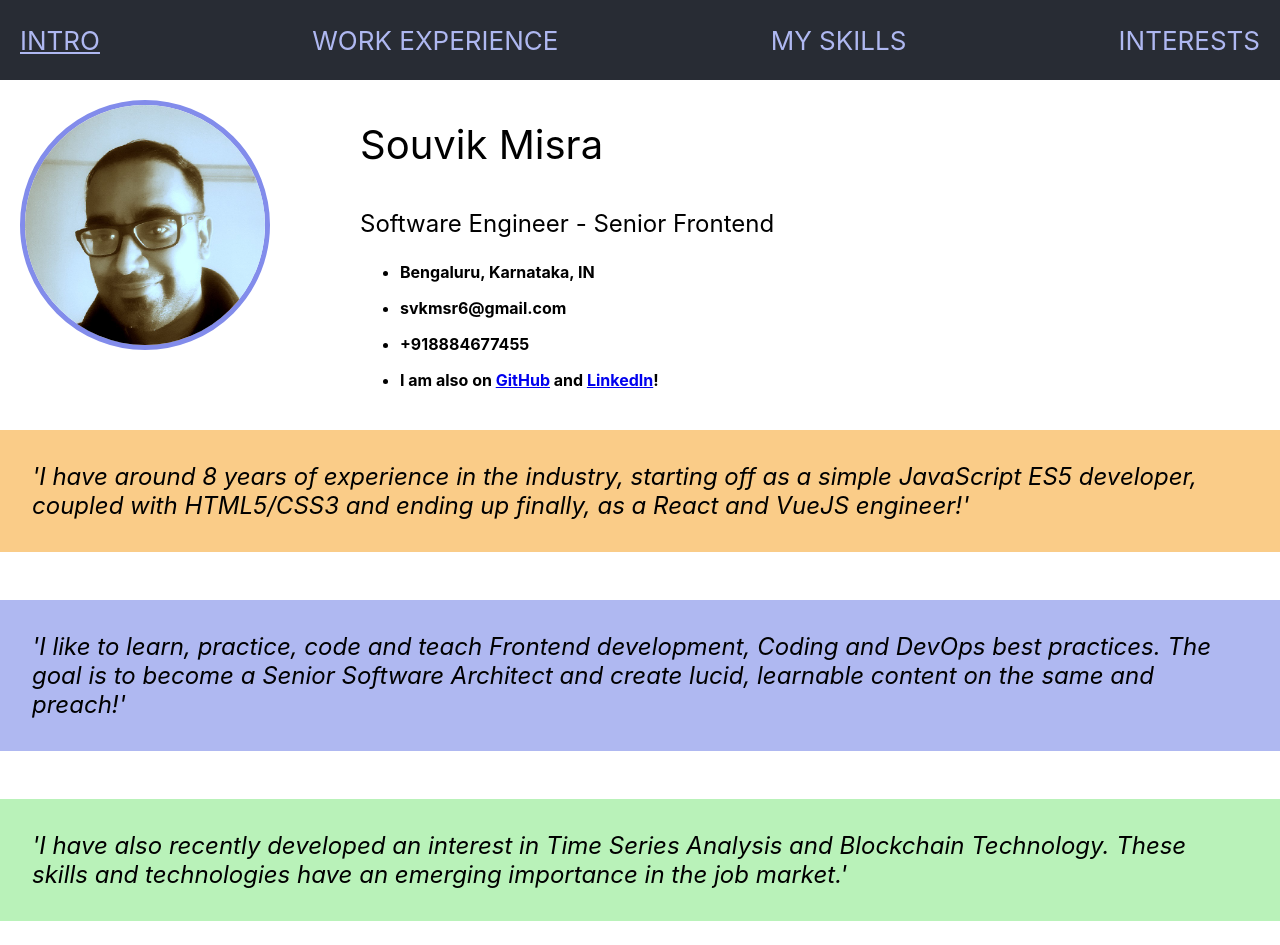
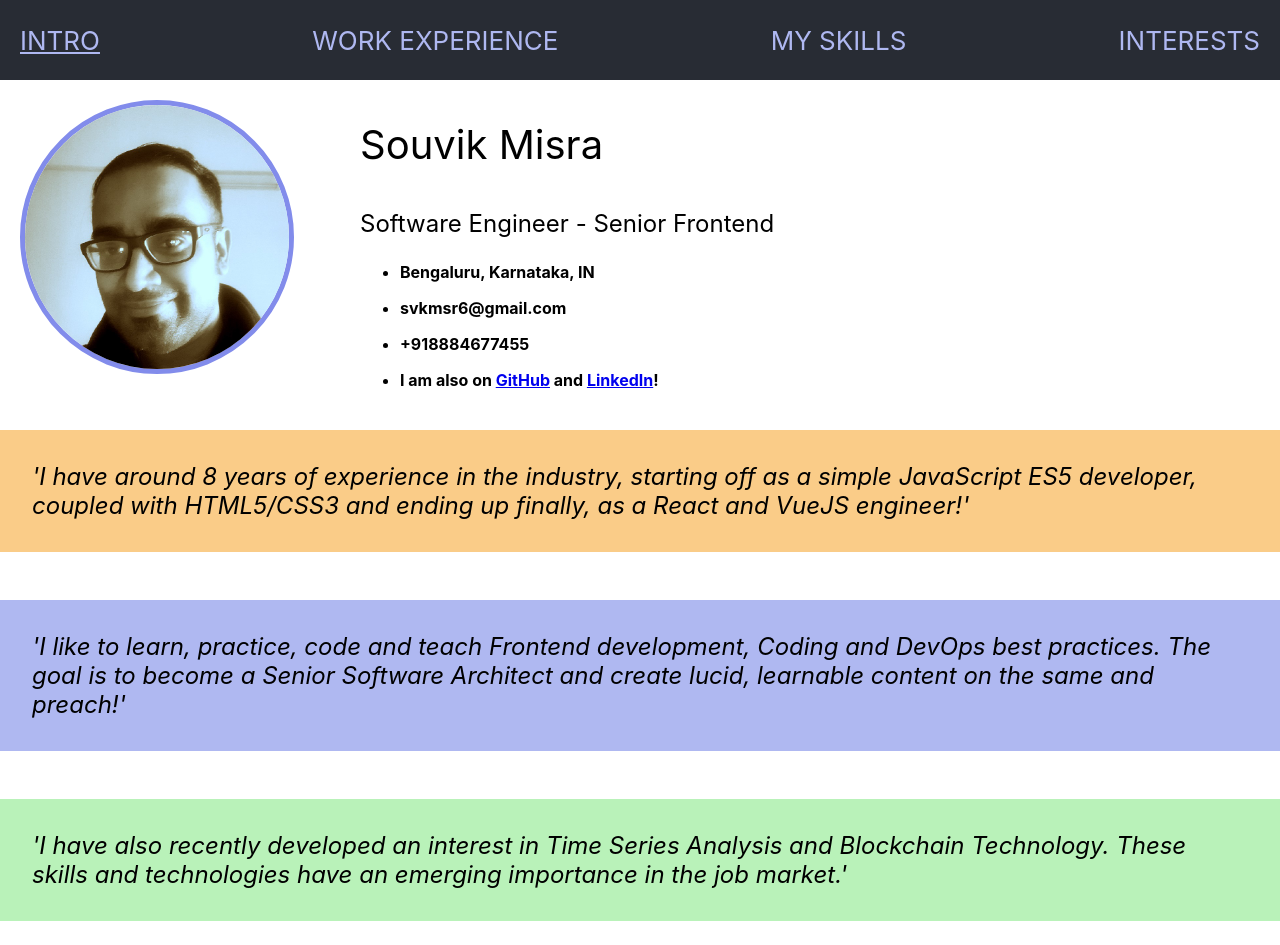
Before and after one commit to svkmsr6/svk-profile-app, a React (Create React App) app: page / in a window 1280 px wide. In both pictures the pointer is over the picture 145 px from the left and 225 px from the top of the page. Built offline with nearby package versions, Linux system fonts and the light colour scheme.

Commit message:
Add Hover functionality

```diff
--- a/src/components/Avatar.css
+++ b/src/components/Avatar.css
@@ -1,6 +1,7 @@
 .avatar-container {
     padding: 20px;
     flex: 0 0 25%;
+    cursor: pointer;
 }
 
 .avatar-container > img {
@@ -8,3 +9,7 @@
     border: 5px solid rgb(130, 140, 235);
     border-radius: 60%;
 }
+
+.avatar-container > img:hover {
+    height: 33vh;
+}
--- a/src/components/Ribbon.css
+++ b/src/components/Ribbon.css
@@ -1,7 +1,13 @@
 .ribbon-text-container {
     font-style: italic;
     font-size: 1.5rem;
+    cursor: pointer;
 }
+
+.ribbon-text-container:hover {
+    font-size: 2rem;
+}
+
 .ribbon-text-container > .ribbon-text {
     padding: 2rem;
 }
```
